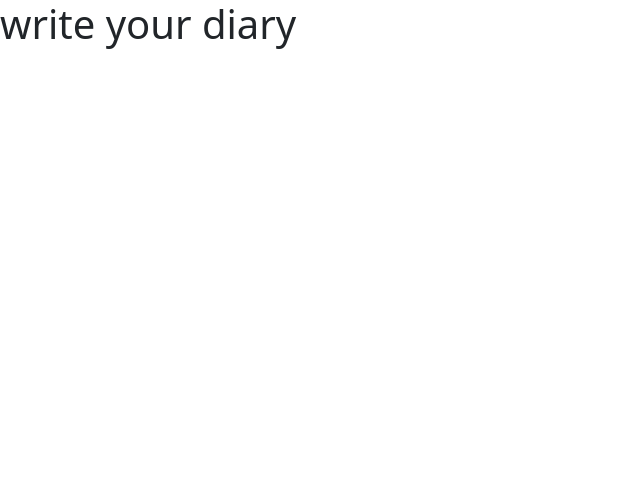
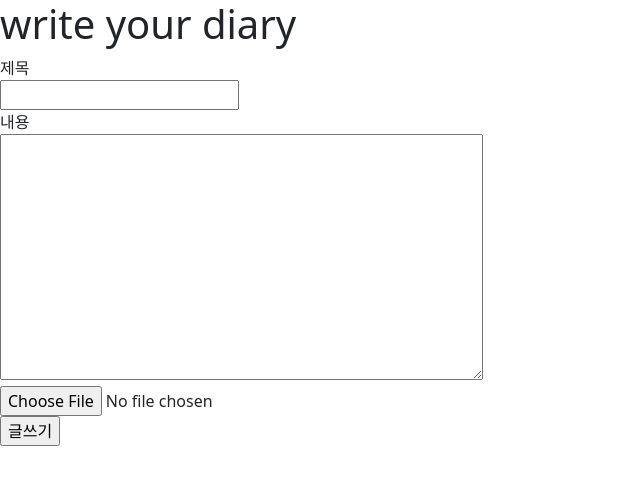
Before and after one commit to soi03/django_diary, a Django app: page /write/ in a window 1280 px wide. Shown: the top 485 px of the page, without its empty margins (0-640 px from the left). Run offline with Django 4.2, Linux system fonts and the light colour scheme; some libraries are stand-ins or nearby versions.

Commit message:
write_edit

```diff
--- a/templates/diary/write_diary.html
+++ b/templates/diary/write_diary.html
@@ -10,6 +10,15 @@
 </head>
 <body>
     <h1>write your diary</h1>
-
+    <form method="POST">
+        {% comment %} site간 요청 위조를 방지 {% endcomment %}
+        {% csrf_token %}
+        제목<br>
+        <input type="text" name="postname"><br>
+        내용<br>
+        <textarea rows="10" cols="50" name="contents"></textarea><br>
+        <input type="file" name="mainphoto"><br>
+        <input type="submit" value="글쓰기">
+    </form>
 </body>
 </html>
```
